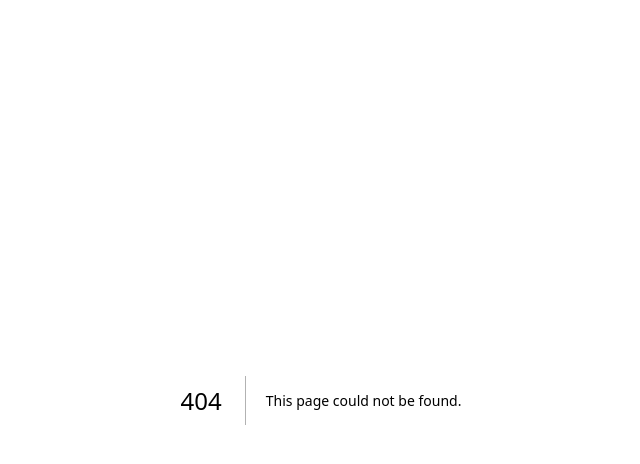
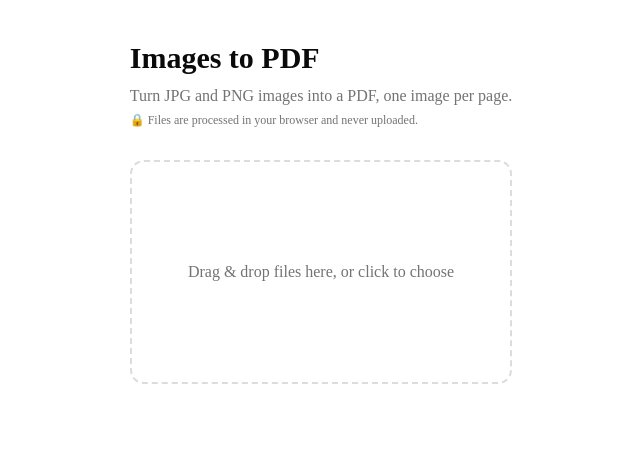
Before and after one commit to shaunleeweirong/pdf-tools, a Next.js app: page /jpg-to-pdf in a window 1280 px wide. Before the commit this address had no page. Shown: the top 464 px of the page, without its empty margins (319-959 px from the left). Built offline with nearby package versions, Linux system fonts and the light colour scheme.

Commit message:
feat: Images to PDF tool

```diff
--- /dev/null
+++ b/app/jpg-to-pdf/page.tsx
@@ -0,0 +1,26 @@
+'use client'
+import { ToolLayout } from '@/components/ToolLayout'
+import { getTool } from '@/lib/tools'
+import { imagesToPdf } from '@/lib/pdf/imagesToPdf'
+import { pdfBlob } from '@/lib/pdf/types'
+
+const tool = getTool('jpg-to-pdf')!
+
+export default function JpgToPdfPage() {
+  return (
+    <ToolLayout
+      tool={tool}
+      defaultOpts={{}}
+      process={async (files) => {
+        const images = await Promise.all(
+          files.map(async (f) => ({
+            bytes: new Uint8Array(await f.arrayBuffer()),
+            type: (f.type === 'image/png' ? 'image/png' : 'image/jpeg') as 'image/png' | 'image/jpeg',
+          })),
+        )
+        const bytes = await imagesToPdf(images)
+        return { blob: pdfBlob(bytes), filename: 'images.pdf' }
+      }}
+    />
+  )
+}
--- /dev/null
+++ b/lib/pdf/imagesToPdf.ts
@@ -0,0 +1,14 @@
+import { PDFDocument } from 'pdf-lib'
+
+export async function imagesToPdf(
+  images: { bytes: Uint8Array; type: 'image/jpeg' | 'image/png' }[],
+): Promise<Uint8Array> {
+  const doc = await PDFDocument.create()
+  for (const img of images) {
+    const embedded =
+      img.type === 'image/png' ? await doc.embedPng(img.bytes) : await doc.embedJpg(img.bytes)
+    const page = doc.addPage([embedded.width, embedded.height])
+    page.drawImage(embedded, { x: 0, y: 0, width: embedded.width, height: embedded.height })
+  }
+  return doc.save()
+}
```
Also changed, not shown: 1 other file (tests, documents, lock files or other folders).
